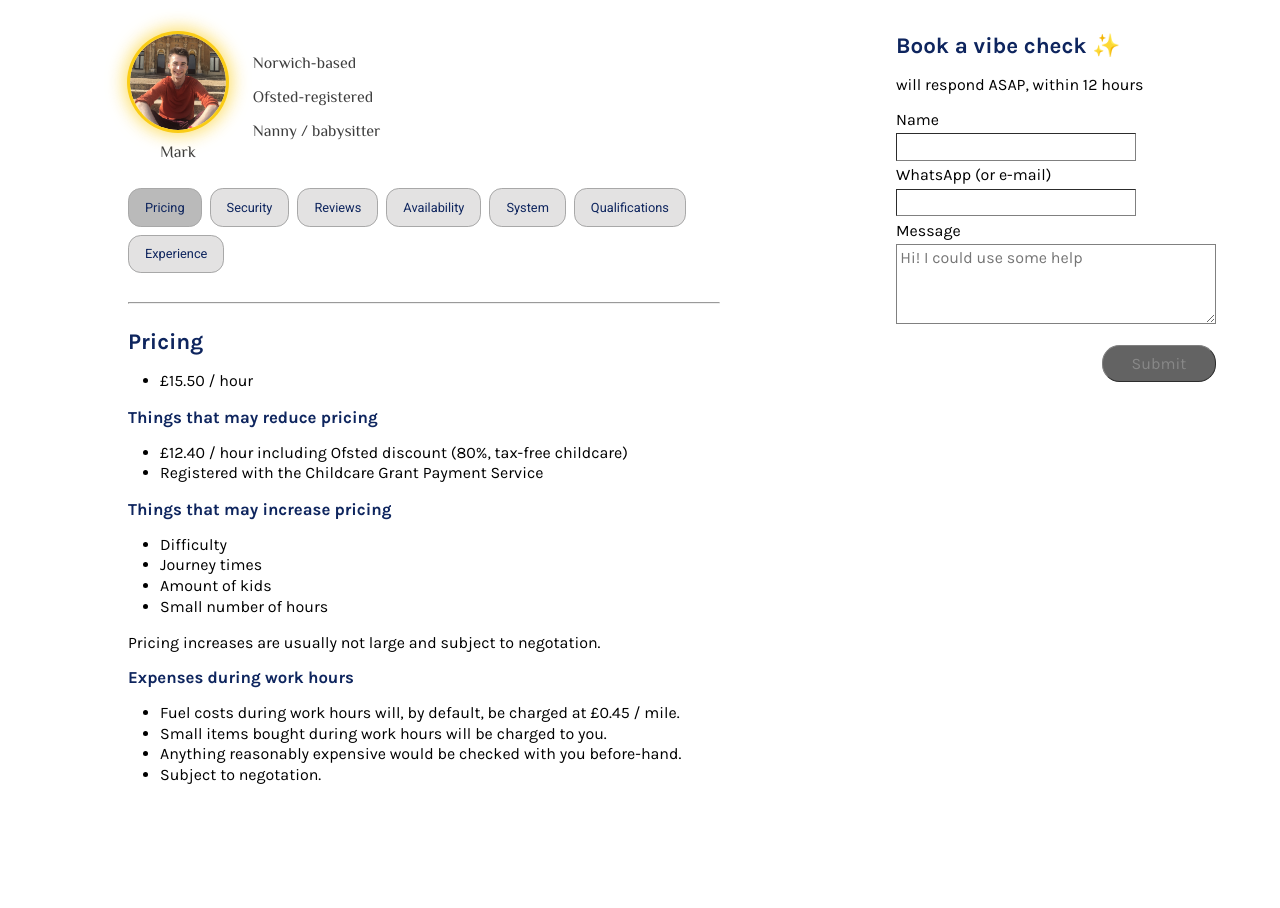
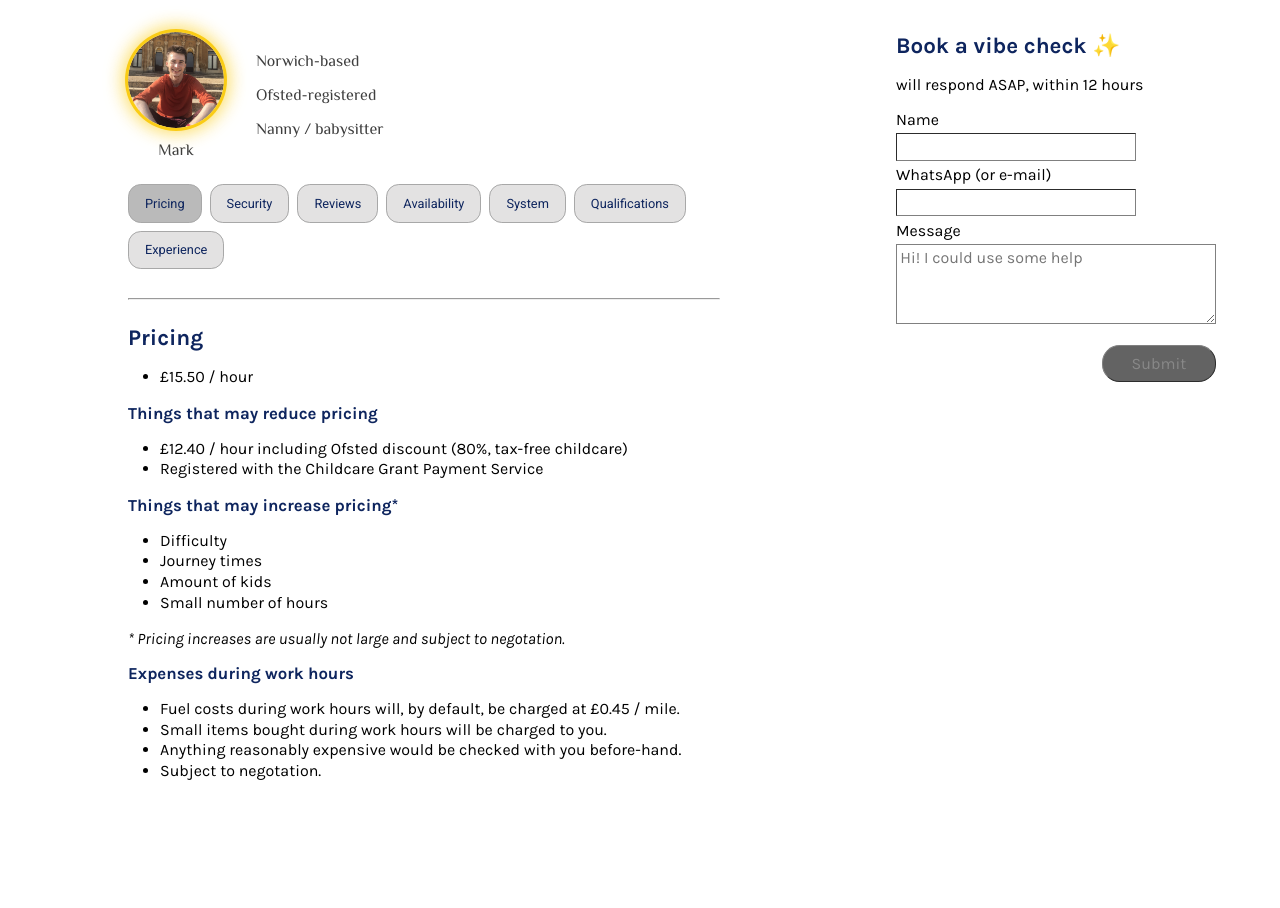
Before and after one commit to Krammy/childcare-replacement-website, a Flask app: page / in a window 1280 px wide. Shown: the top 908 px of the page. After the commit the page ends 780 px from the top, so only its background shows below. Run offline with Flask 3, Linux system fonts and the light colour scheme.

Commit message:
more subtle formatting changes

```diff
--- a/static/style.css
+++ b/static/style.css
@@ -79,6 +79,10 @@ button {
     margin-bottom: 1.6rem;
 }
 
+.profile-section td {
+    vertical-align: middle;
+}
+
 .profile-container {
     display: flex;
     flex-direction: column;
@@ -98,6 +102,10 @@ html, body, * {
     font-size: 1rem;
 }
 
+i {
+    font-style: italic;
+}
+
 p, ul {
     padding-bottom: 1rem;
 }
@@ -114,6 +122,18 @@ h2, h3 {
 li {
     margin-left: 2rem;
     margin-bottom: 0.1rem;
+}
+
+table {
+    border-collapse: collapse;
+}
+
+td + td {
+    padding-left: 2rem;
+}
+
+td {
+    vertical-align: top;
 }
 
 h2 {
--- a/templates/availability.html
+++ b/templates/availability.html
@@ -3,7 +3,10 @@
 
 {% block contents %}
 <h2>Availability</h2>
-<p>Open to:</p>
+<table>
+    <tr>
+        <td>
+            <h3>Open to</h3>
             <ul>
                 <li>Overnights</li>
                 <li>Mother's help</li>
@@ -11,7 +14,9 @@
                 <li>Regular</li>
                 <li>Ad-hoc</li>
             </ul>
-<p>Days available:</p>
+        </td>
+        <td>
+            <h3>Days available</h3>
             <ul>
                 <li>Mondays</li>
                 <li>Tuesdays</li>
@@ -21,4 +26,7 @@
                 <li>Saturdays >= 3:30PM</li>
                 <li>Sundays >= 3:30PM</li>
             </ul>
+        </td>
+    </tr>
+</table>
 {% endblock %}
--- a/templates/header.html
+++ b/templates/header.html
@@ -9,9 +9,6 @@
           </div>
         </td>
         <td>
-        &nbsp;&nbsp;&nbsp;&nbsp;&nbsp;&nbsp;
-        </td>
-        <td>
           <p class="top-label">Norwich-based</p>
           <p class="top-label">Ofsted-registered</p>
           <p class="top-label">Nanny / babysitter</p>
--- a/templates/pricing.html
+++ b/templates/pricing.html
@@ -13,14 +13,14 @@
     <li>£12.40 / hour including Ofsted discount (80%, tax-free childcare)</li>
     <li>Registered with the Childcare Grant Payment Service</li>
 </ul>
-<h3>Things that may increase pricing</h3>
+<h3>Things that may increase pricing*</h3>
 <ul>
     <li>Difficulty</li>
     <li>Journey times</li>
     <li>Amount of kids</li>
     <li>Small number of hours</li>
 </ul>
-<p>Pricing increases are usually not large and subject to negotation.</p>
+<p><i>* Pricing increases are usually not large and subject to negotation.</i></p>
 <h3>Expenses during work hours</h3>
 <ul>
     <li>Fuel costs during work hours will, by default, be charged at £0.45 / mile.</li>
```
Lines whose indentation alone changed are shown as unchanged.
